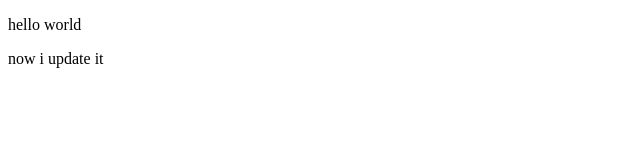
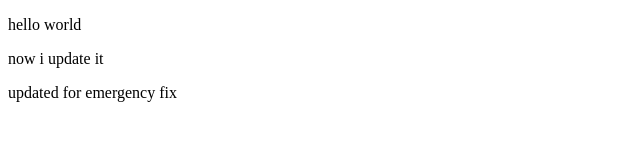
Before and after one commit to betty1207/tools-practice, a plain HTML site: page index.html in a window 1280 px wide. Shown: the whole page, without its empty margins (0-640 px from the left). Drawn offline with Linux system fonts and the light colour scheme.

Commit message:
updated index.html with emergency fix

```diff
--- a/index.html
+++ b/index.html
@@ -8,5 +8,6 @@
 <body>
     <p>hello world</p>
     <p>now i update it</p>
+    <p>updated for emergency fix</p>
 </body>
 </html>
```
